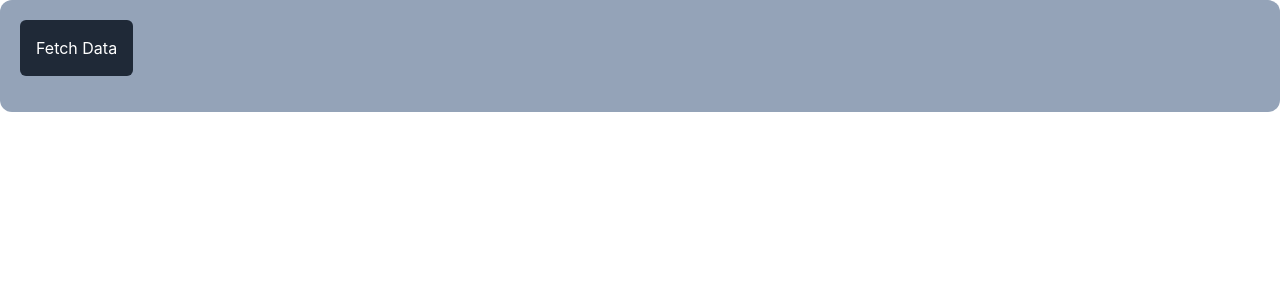
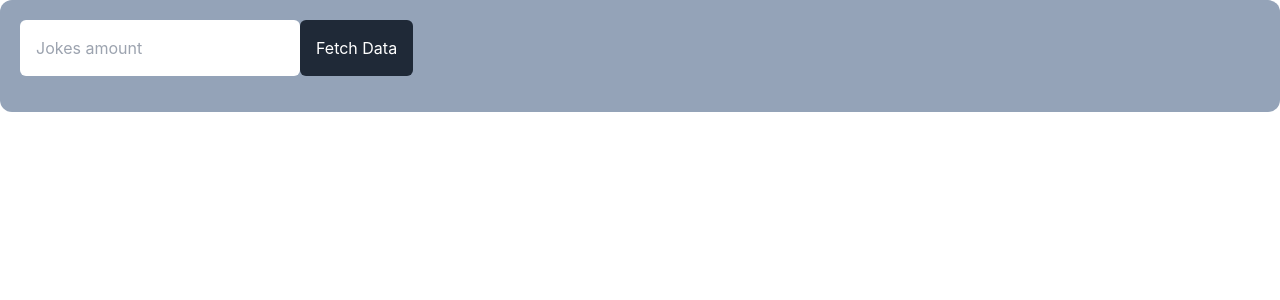
Before and after one commit to Kalynovskyi/FetchJokes, a React (Create React App) app: page / in a window 1280 px wide. Shown: the top 300 px of the page. Built offline with nearby package versions, Linux system fonts and the light colour scheme.

Commit message:
try-catch added to fetchData function + Input component added

```diff
--- a/src/components/Joke.tsx
+++ b/src/components/Joke.tsx
@@ -9,7 +9,6 @@ const Joke = (props: jokesJSON) => {
         isJokeTwoPart = true;
     }
 
-    console.log(jokeData);
     return (
         <li>
             <Card>
--- a/src/components/JokesList.tsx
+++ b/src/components/JokesList.tsx
@@ -1,5 +1,6 @@
 import { useEffect, useState } from "react";
 import Button from "./UI/Button";
+import Input from "./UI/Input";
 import convertJokesObject from "../helperFunctions/convertJokesObject";
 import Joke from "./Joke";
 
@@ -9,11 +10,15 @@ const JokesList = () => {
     const API_URL = "https://v2.jokeapi.dev/joke/Any?amount=4";
 
     const fetchData = async () => {
-        const response = await fetch(API_URL);
-        const data: jokesArray = await response.json();
+        try {
+            const response = await fetch(API_URL);
+            const data: jokesArray = await response.json();
 
-        setJokes(data);
-        setIsJokesShown(true);
+            setJokes(data);
+            setIsJokesShown(true);
+        } catch (error) {
+            console.log(error);
+        }
     };
 
     const handleFetchData = () => {
@@ -24,6 +29,7 @@ const JokesList = () => {
 
     return (
         <>
+            <Input type='number' placeholder="Jokes amount"></Input>
             <Button onClick={handleFetchData}>Fetch Data</Button>
 
             <ul className="jokes-container mt-4 space-y-4">
--- /dev/null
+++ b/src/components/UI/Input.tsx
@@ -0,0 +1,9 @@
+
+const Input = (props: InputProps) => {
+
+    return(
+        <input type={props.type} placeholder={props.placeholder} className=" p-4 rounded-md "/>
+    );
+}
+
+export default Input;
--- a/src/types/types.d.ts
+++ b/src/types/types.d.ts
@@ -3,6 +3,11 @@ interface ButtonProps {
     onClick?: React.MouseEventHandler<HTMLButtonElement>;
     type?: 'button' | 'submit' | 'reset';
     className?: string;
+}
+
+interface InputProps {
+    type: string,
+    placeholder?: string
 }
 
 interface CardProps {
```
